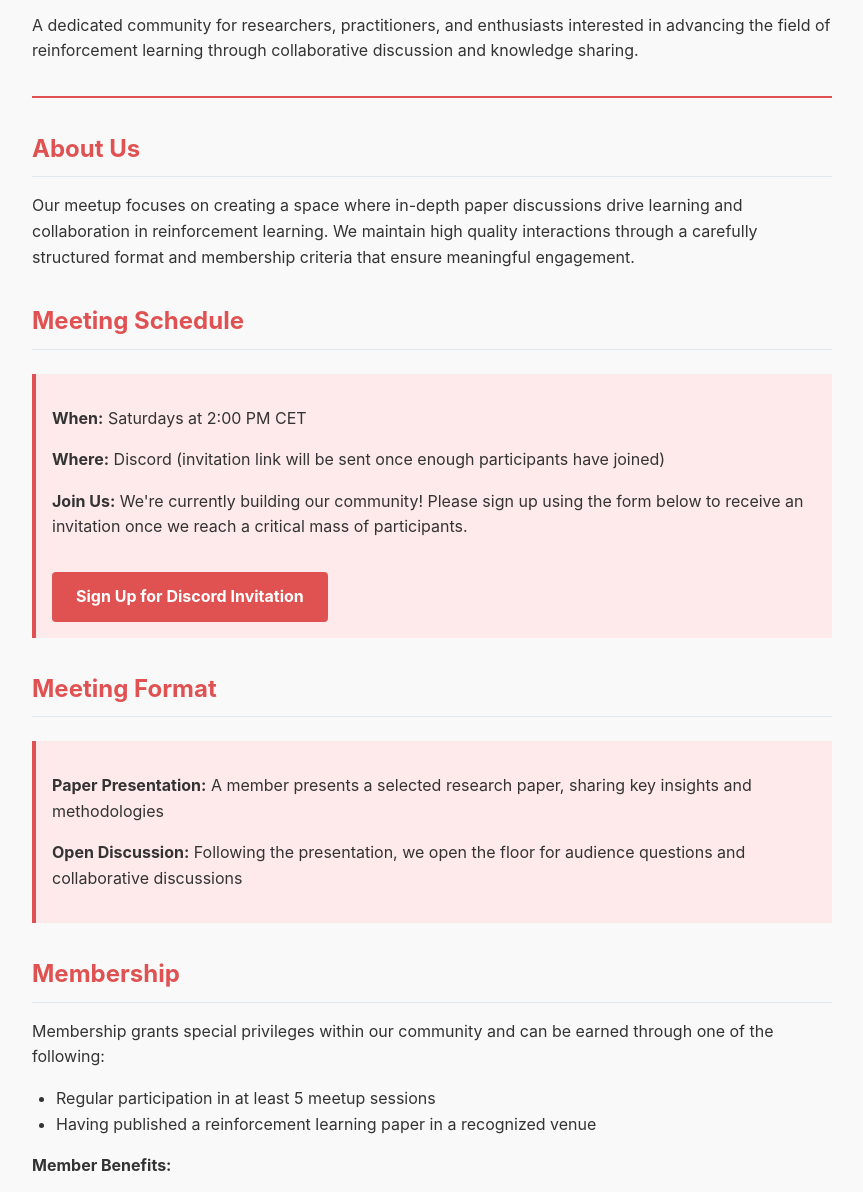
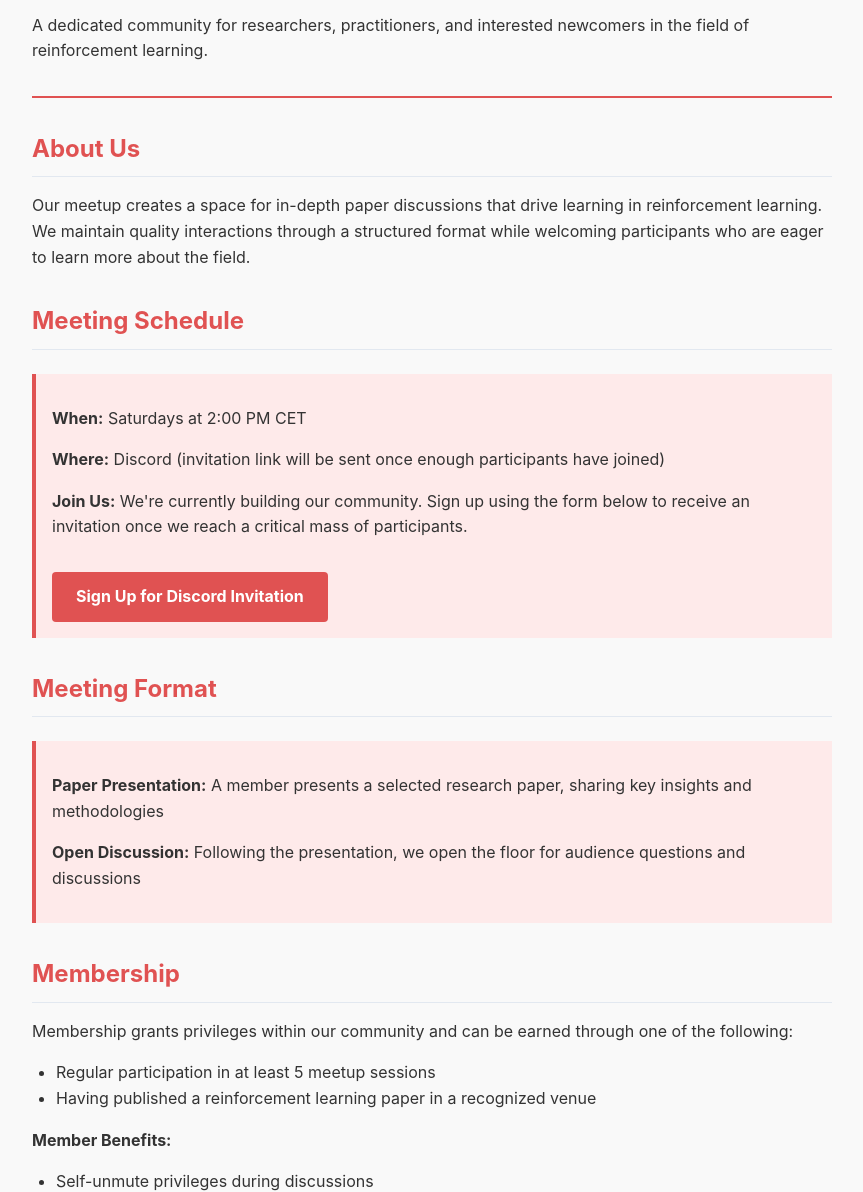
Before and after one commit to Max-We/R1, a plain HTML site: page index.html in a window 1280 px wide. Shown: the part 115-1307 px from the top of the page, without its empty margins (208-1071 px from the left). Drawn offline with Linux system fonts and the light colour scheme.

Commit message:
update text

```diff
--- a/index.html
+++ b/index.html
@@ -94,15 +94,15 @@
 <body>
     <header>
         <h1>R1: Reinforcement Learning Meetup</h1>
-        <p>A dedicated community for researchers, practitioners, and enthusiasts interested in advancing the field of
-            reinforcement learning through collaborative discussion and knowledge sharing.</p>
+        <p>A dedicated community for researchers, practitioners, and interested newcomers in the field of reinforcement
+            learning.</p>
     </header>
 
     <div class="section">
         <h2>About Us</h2>
-        <p>Our meetup focuses on creating a space where in-depth paper discussions drive learning and collaboration in
-            reinforcement learning. We maintain high quality interactions through a carefully structured format and
-            membership criteria that ensure meaningful engagement.</p>
+        <p>Our meetup creates a space for in-depth paper discussions that drive learning in reinforcement learning. We
+            maintain quality interactions through a structured format while welcoming participants who are eager to
+            learn more about the field.</p>
     </div>
 
     <div class="section">
@@ -110,8 +110,8 @@
         <div class="highlight">
             <p><strong>When:</strong> Saturdays at 2:00 PM CET</p>
             <p><strong>Where:</strong> Discord (invitation link will be sent once enough participants have joined)</p>
-            <p><strong>Join Us:</strong> We're currently building our community! Please sign up using the form below to
-                receive an invitation once we reach a critical mass of participants.</p>
+            <p><strong>Join Us:</strong> We're currently building our community. Sign up using the form below to receive
+                an invitation once we reach a critical mass of participants.</p>
             <a href="https://forms.fillout.com/t/2PqkyJXHyHus" class="cta-button" target="_blank">Sign Up for Discord
                 Invitation</a>
         </div>
@@ -123,13 +123,13 @@
             <p><strong>Paper Presentation:</strong> A member presents a selected research paper, sharing key insights
                 and methodologies</p>
             <p><strong>Open Discussion:</strong> Following the presentation, we open the floor for audience questions
-                and collaborative discussions</p>
+                and discussions</p>
         </div>
     </div>
 
     <div class="section">
         <h2>Membership</h2>
-        <p>Membership grants special privileges within our community and can be earned through one of the following:</p>
+        <p>Membership grants privileges within our community and can be earned through one of the following:</p>
         <ul>
             <li>Regular participation in at least 5 meetup sessions</li>
             <li>Having published a reinforcement learning paper in a recognized venue</li>
@@ -161,17 +161,15 @@
         <ul>
             <li>Meetings occur only when compelling topics are available</li>
             <li>We maintain a time-series schedule with fixed slots (first come, first served)</li>
-            <li>Presentations focus purely on papers with supporting visuals/drawings</li>
+            <li>Presentations focus on papers with supporting visuals</li>
         </ul>
     </div>
 
     <div class="section">
         <h2>Community Collaboration</h2>
-        <p>We actively seek partnerships with other reinforcement learning and AI communities. Sharing knowledge across
-            different groups enriches discussions and creates opportunities for broader learning and networking. If you
-            represent another community interested in collaborative events, cross-promotion, or shared resources, we'd
-            love
-            to connect with you.</p>
+        <p>We seek partnerships with other reinforcement learning and AI communities. Sharing knowledge across different
+            groups creates opportunities for broader learning and networking. If you represent another community
+            interested in collaborative events or shared resources, we'd like to connect with you.</p>
     </div>
 
     <footer>
```
